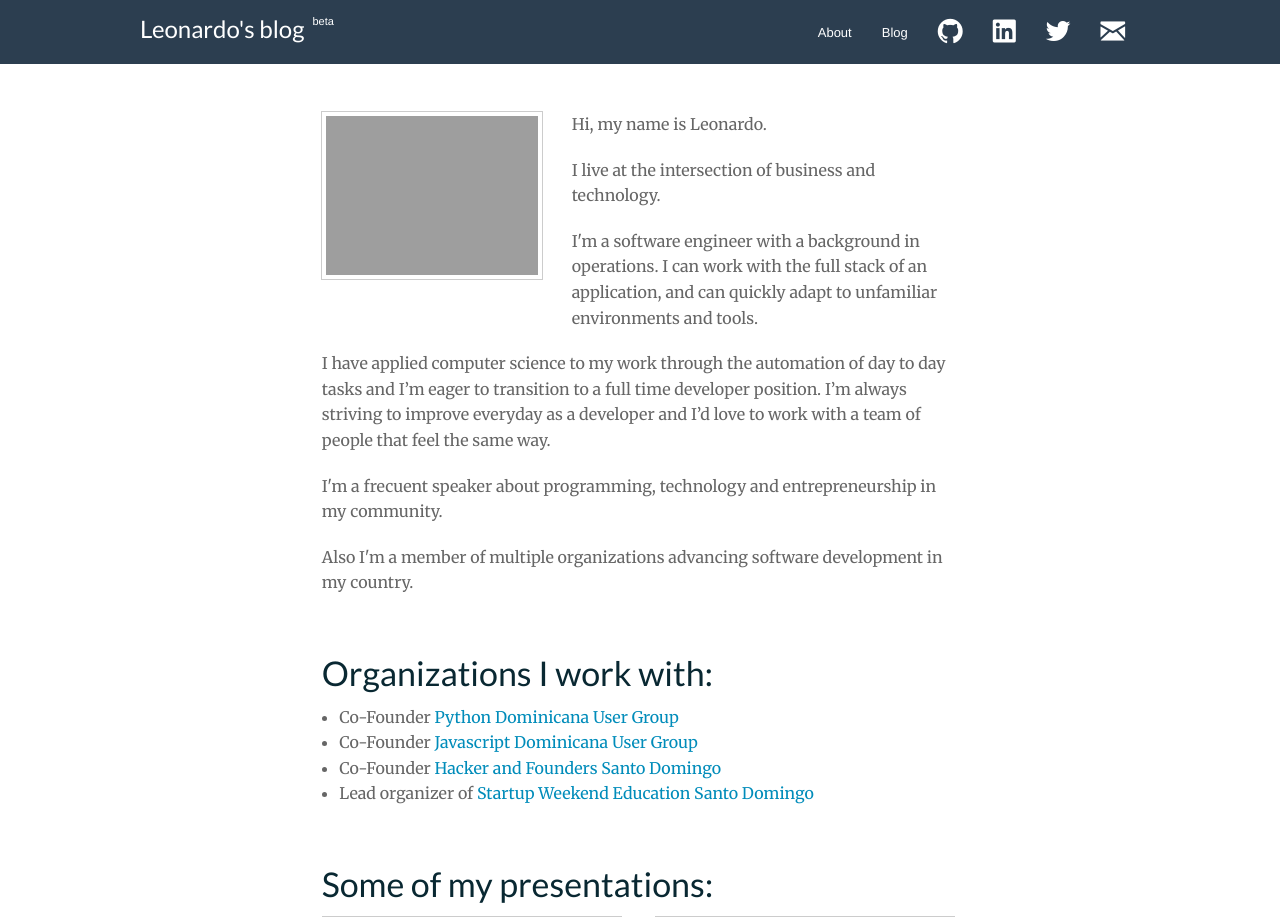
After one commit to githubwoniu/blog, a Django app: page /about/ in a window 1280 px wide. The commit adds this page. Shown: the top 917 px of the page. Run offline with Django 3.2, Linux system fonts and the light colour scheme; grey boxes are pictures that could not be loaded.

Commit message:
create about page and improve menu distribution

```diff
--- a/app/app/views.py
+++ b/app/app/views.py
@@ -1,5 +1,5 @@
 from django.shortcuts import render
 
 
-def home(request):
-    return render(request, 'index.html')
+def about(request):
+    return render(request, 'about.html')
--- a/app/static/css/app.css
+++ b/app/static/css/app.css
@@ -8,7 +8,7 @@ h2{
   font-family: 'Lato', Helvetica, Roboto, Arial, sans-serif;
 }
 
-p {
+p, ul li {
 	font-family: 'Merriweather', Helvetica, Roboto, Arial, sans-serif;
 	color: #666;
 }
--- /dev/null
+++ b/app/templates/about.html
@@ -0,0 +1,50 @@
+{% extends 'zinnia/skeleton.html' %}
+
+{% block content %}
+<div class="row">
+  <div class="large-3 large-offset-2 columns">
+    <a class="th" href="github.com/xpostudio4">
+      <img src="https://media.licdn.com/mpr/mpr/shrinknp_200_200/p/2/005/067/222/0e701ce.jpg">
+    </a>
+  </div>
+  <div class="large-5 columns end">
+    <p>Hi, my name is Leonardo.</p>
+    <p>I live at the intersection of business and technology.</p>
+    <p>I'm a software engineer with a background in operations. I can work with the full stack of an application, and can quickly adapt to unfamiliar environments and tools.</p>
+    </p>
+  </div>
+  <div class="large-8 large-offset-2 small-8 small-offset-2 columns end">
+    <p>I have applied computer science to my work through the automation of day to day tasks and I’m eager to transition to a full time developer position. I’m always striving to improve everyday as a developer and I’d love to work with a team of people that feel the same way.</p>
+    <p>I'm a frecuent speaker about programming, technology and entrepreneurship in my community.</p>
+    <p>Also I'm a member of multiple organizations advancing software development in my country.</p>
+  </div>
+  <div class="first-post large-8 large-offset-2 small-8 small-offset-2 columns end">
+    <h1>Organizations I work with:</h1>
+    <ul>
+      <li>Co-Founder <a href="https://www.facebook.com/groups/pythondo/">Python Dominicana User Group</a></li>
+      <li>Co-Founder <a href="https://www.facebook.com/groups/JavaScriptDominicana/">Javascript Dominicana User Group</a></li>
+      <li>Co-Founder <a href="https://www.facebook.com/groups/hfsantodomingo/">Hacker and Founders Santo Domingo</a></li>
+      <li>Lead organizer of <a href="startupeducation.do">Startup Weekend Education Santo Domingo</a></li>
+   </ul>
+  </div>
+  <div class="first-post large-8 large-offset-2 small-8 small-offset-2 columns end">
+    <h1>Some of my presentations:</h1>
+    <div class="row">
+      <div class="large-6 small-6 columns">
+        <iframe src="//www.slideshare.net/slideshow/embed_code/key/bWMW0XGgYMVCA6" width="300" height="300" frameborder="0" marginwidth="0" marginheight="0" scrolling="no" style="border:1px solid #CCC; border-width:1px; margin-bottom:5px; max-width: 100%;" allowfullscreen> </iframe>
+      </div>
+      <div class="large-6 small-6 columns">
+        <iframe src="//www.slideshare.net/slideshow/embed_code/key/jsMN3dDdQ0TaOJ" width="300" height="300" frameborder="0" marginwidth="0" marginheight="0" scrolling="no" style="border:1px solid #CCC; border-width:1px; margin-bottom:5px; max-width: 100%;" allowfullscreen> </iframe>
+      </div>
+      <div class="large-6 small-6 columns">
+        <iframe src="//www.slideshare.net/slideshow/embed_code/key/7cs1fxvMBCUKj8" width="300" height="300" frameborder="0" marginwidth="0" marginheight="0" scrolling="no" style="border:1px solid #CCC; border-width:1px; margin-bottom:5px; max-width: 100%;" allowfullscreen> </iframe>
+      </div>
+      <div class="large-6 small-6 columns">
+        <iframe src="//www.slideshare.net/slideshow/embed_code/key/xIC7oWzlkC2mTr" width="300" height="300" frameborder="0" marginwidth="0" marginheight="0" scrolling="no" style="border:1px solid #CCC; border-width:1px; margin-bottom:5px; max-width: 100%;" allowfullscreen> </iframe>
+      </div>
+    </div>
+  </div>
+
+</div>
+
+{% endblock content %}
--- a/app/templates/zinnia/skeleton.html
+++ b/app/templates/zinnia/skeleton.html
@@ -51,9 +51,8 @@
         </section>
         <section class="top-bar-section">
           <ul class="right">
-            <li><a href="#">About</a></li>
-            <li><a href="#">Articles</a></li>
-            <li><a href="#">Contact</a></li>
+            <li><a href="/about/">About</a></li>
+            <li><a href="/">Blog</a></li>
           </ul>
         </section>
      </nav>
```
